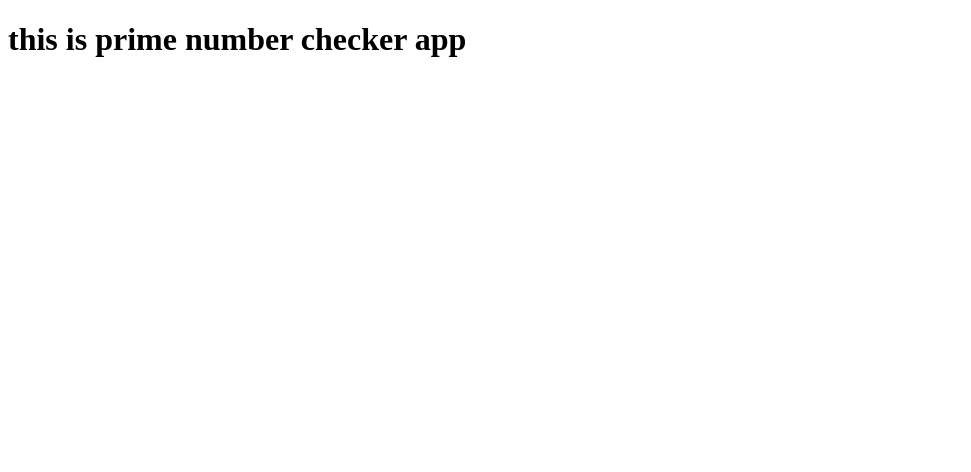
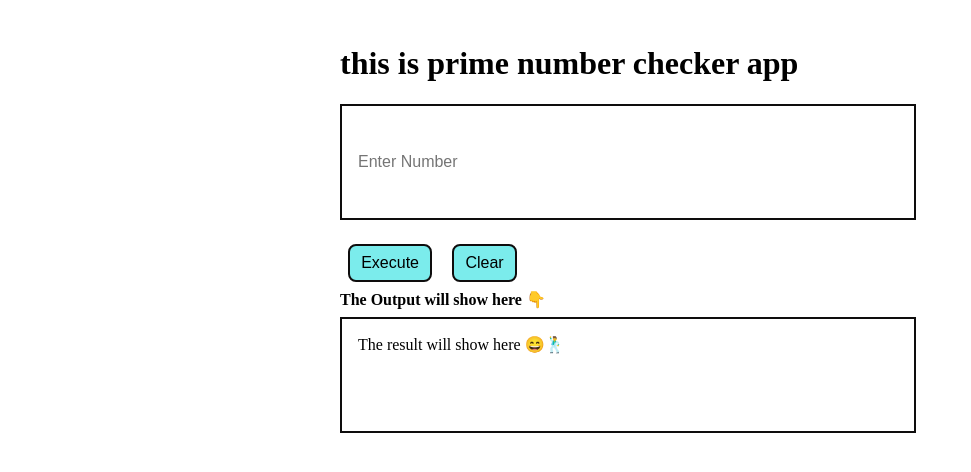
Before and after one commit to rohitturkar/Prime-Number, a plain HTML site: page index.html in a window 1280 px wide. Shown: the whole page, without its empty margins (0-971 px from the left). Drawn offline with Linux system fonts and the light colour scheme.

Commit message:
Update CSS

```diff
--- a/index.html
+++ b/index.html
@@ -5,10 +5,18 @@
     <meta http-equiv="X-UA-Compatible" content="IE=edge">
     <meta name="viewport" content="width=device-width, initial-scale=1.0">
     <title>Prime Number</title>
+    <link rel="stylesheet" href="style.css">
 </head>
 <body>
-    <h1>this is prime number checker app</h1>
+    <main>
+        <h1>this is prime number checker app</h1>
+        <input id="input-num" placeholder="Enter Number" type="Number">
+        <button class="btn-prime" id="btn-execute">Execute</button>
+        <button class="btn-prime" id="btn-clear">Clear</button>
+        <div id="output-heading">The Output will show here 👇</div>
+        <div id="output">The result will show here 😄🕺</div>
+       <script src="app.js"></script>
+    </main>
 
-   <script src="app.js"></script>
 </body>
 </html>
--- a/style.css
+++ b/style.css
@@ -0,0 +1,35 @@
+main{
+ max-width:600px;
+  margin:auto;
+  padding:1rem;
+}
+input{
+    display: block;
+    width:90%;
+    height:10vh;
+    margin-bottom: 1rem;
+    padding:1rem;
+    font-size: 1rem;
+    border:2px solid rgb(14, 13, 13);
+}
+
+.btn-prime{
+  border:2px solid rgb(14, 13, 13);
+  background-color: rgb(123, 236, 236);
+  padding:0.5rem 0.7rem;
+  margin:0.5rem;
+  font-size:1rem;
+  border-radius: 0.5rem;
+}
+#output-heading{
+    margin-bottom:0.5rem;
+    font-size:1rem;
+    font-weight: 700;
+}
+#output{
+    border:2px solid rgb(14, 13, 13);
+    width:90%;
+    height:10vh;
+    padding:1rem;
+    font-size: 1rem;
+}
```
